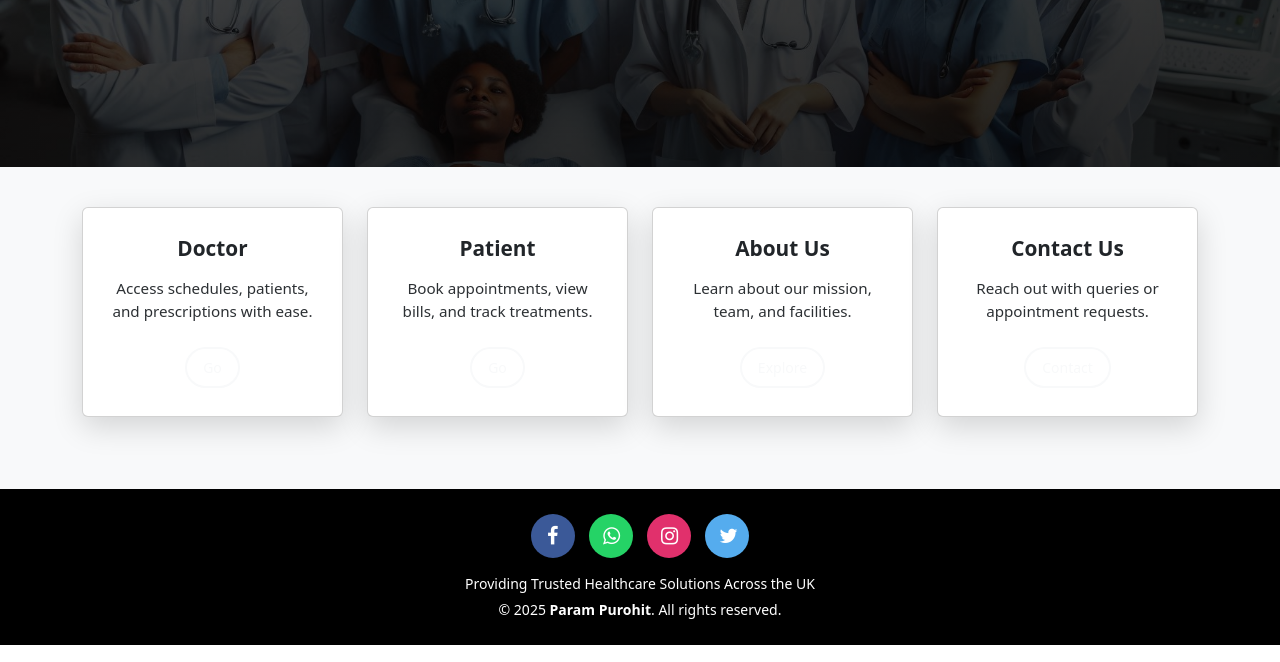
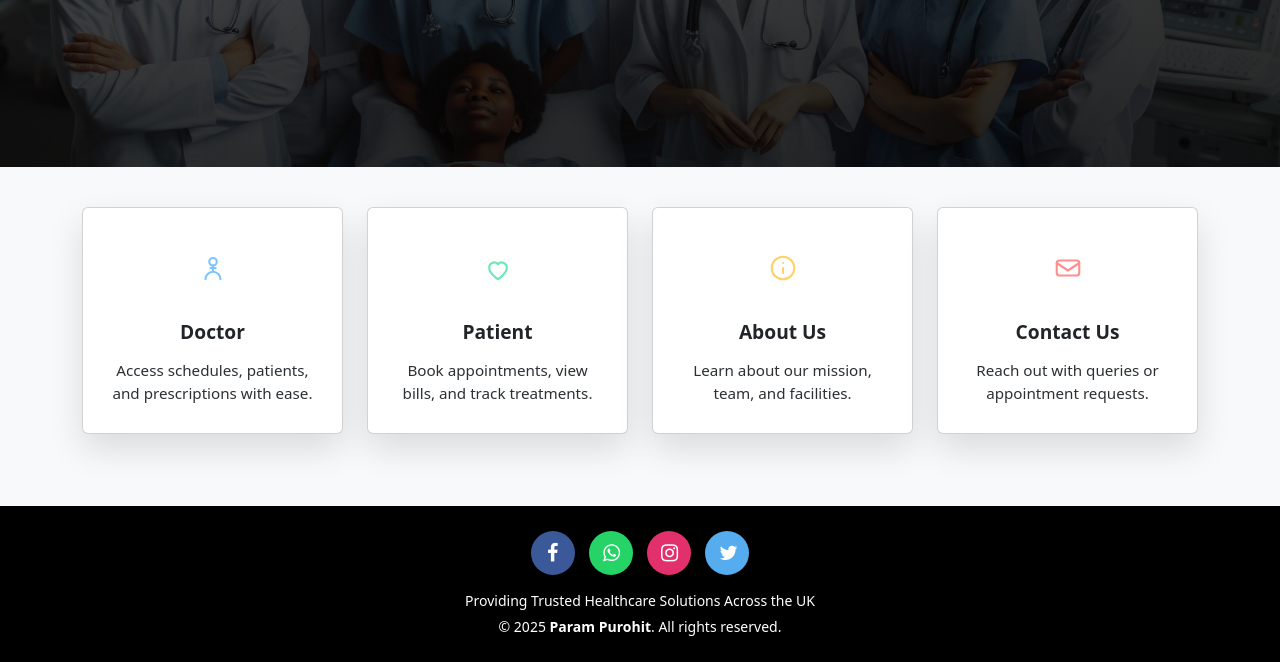
Before and after one commit to Purohit1999/hospital_management, a Django app: page / in a window 1280 px wide. Shown: the part 489-1151 px from the top of the page. Run offline with Django 3.2, Linux system fonts and the light colour scheme; some libraries are stand-ins or nearby versions.

Commit message:
Revamp hero and feature cards

```diff
--- a/static/style.css
+++ b/static/style.css
@@ -92,64 +92,102 @@ main {
   justify-content: center;
 }
 
-/* Base card styling */
+.feature-card-link {
+  display: block;
+  height: 100%;
+  text-decoration: none;
+  color: inherit;
+}
+
 .feature-card {
-  border: none;
+  --feature-accent: #ffffff;
   border-radius: 1.1rem;
-  box-shadow: 0 10px 30px rgba(0, 0, 0, 0.15);
-  transition: transform 0.2s ease, box-shadow 0.2s ease, translate 0.2s ease;
+  background: rgba(255, 255, 255, 0.15);
+  border: 1px solid rgba(255, 255, 255, 0.25);
+  box-shadow: 0 15px 35px rgba(0, 0, 0, 0.12);
+  backdrop-filter: blur(10px);
+  -webkit-backdrop-filter: blur(10px);
+  transition: transform 0.3s ease, box-shadow 0.3s ease, border-color 0.3s ease;
   color: #ffffff;
   height: 100%;
-  padding: 1.75rem 1.5rem;
-  max-width: 280px;
+  padding: 1.75rem 1.6rem;
+  max-width: 320px;
   margin: 0 auto;
+  cursor: pointer;
+  display: flex;
+  flex-direction: column;
+  text-align: center;
+}
+
+@supports not ((-webkit-backdrop-filter: blur(10px)) or (backdrop-filter: blur(10px))) {
+  .feature-card {
+    background: rgba(34, 34, 34, 0.75);
+  }
 }
 
 .feature-card .card-body {
-  text-align: center;
   padding: 0;
+  flex: 1;
+  display: flex;
+  flex-direction: column;
+  gap: 0.75rem;
 }
 
 .feature-card .card-title {
-  font-size: 1.3rem;
+  font-size: 1.2rem;
   font-weight: 600;
-  margin-bottom: 1rem;
+  margin-bottom: 0.5rem;
 }
 
 .feature-card .card-text {
   font-size: 0.95rem;
   opacity: 0.95;
-  margin-bottom: 1.75rem;
+  margin-bottom: 0;
 }
 
-/* Colourful backgrounds for each card (Doctor, Patient, About, Contact) */
-.feature-section .col-md-3:nth-child(1) .feature-card {
-  background: linear-gradient(135deg, #1e88e5, #1565c0); /* blue */
+.feature-card-icon {
+  width: 64px;
+  height: 64px;
+  border-radius: 50%;
+  border: 1px solid rgba(255, 255, 255, 0.35);
+  background: rgba(255, 255, 255, 0.08);
+  display: grid;
+  place-items: center;
+  margin: 0 auto 0.5rem;
+  color: var(--feature-accent);
 }
 
-.feature-section .col-md-3:nth-child(2) .feature-card {
-  background: linear-gradient(135deg, #43a047, #2e7d32); /* green */
+.feature-card-icon svg {
+  width: 30px;
+  height: 30px;
+  stroke: currentColor;
 }
 
-.feature-section .col-md-3:nth-child(3) .feature-card {
-  background: linear-gradient(135deg, #fb8c00, #ef6c00); /* orange */
+.feature-card-blue {
+  --feature-accent: #7bc4ff;
 }
 
-.feature-section .col-md-3:nth-child(4) .feature-card {
-  background: linear-gradient(135deg, #e53935, #c62828); /* red */
+.feature-card-green {
+  --feature-accent: #6ee7b7;
+}
+
+.feature-card-yellow {
+  --feature-accent: #ffd166;
+}
+
+.feature-card-red {
+  --feature-accent: #ff8f8f;
 }
 
 .feature-card:hover {
-  transform: translateY(-6px);
-  box-shadow: 0 16px 40px rgba(0, 0, 0, 0.25);
+  transform: translateY(-6px) scale(1.03);
+  box-shadow: 0 25px 45px rgba(0, 0, 0, 0.25);
+  border-color: rgba(255, 255, 255, 0.4);
 }
 
-/* Button inside cards */
-.feature-card .btn {
-  border-radius: 999px;
-  padding: 0.5rem 1.75rem;
-  font-weight: 500;
-  border-width: 2px;
+.feature-card-link:focus-visible .feature-card {
+  outline: 2px solid rgba(255, 255, 255, 0.75);
+  outline-offset: 4px;
 }
 
 /* ----------------------------------
--- a/templates/hospital/index.html
+++ b/templates/hospital/index.html
@@ -41,66 +41,84 @@
 
       <!-- Doctor -->
       <div class="col-md-6 col-lg-3">
+        <a class="feature-card-link" href="{% url 'doctor-dashboard' %}">
           <div class="card feature-card feature-card-blue h-100 text-center">
             <div class="card-body">
-            <h5 class="card-title mb-3">Doctor</h5>
-            <p class="card-text mb-4">
+              <span class="feature-card-icon" aria-hidden="true">
+                <svg viewBox="0 0 24 24" fill="none" stroke="currentColor" stroke-width="1.7" stroke-linecap="round" stroke-linejoin="round">
+                  <circle cx="12" cy="7" r="3"></circle>
+                  <path d="M6 21a6 6 0 0 1 12 0"></path>
+                  <path d="M12 10v4"></path>
+                  <path d="M10 12h4"></path>
+                </svg>
+              </span>
+              <h5 class="card-title mb-1">Doctor</h5>
+              <p class="card-text">
                 Access schedules, patients, and prescriptions with ease.
               </p>
-            <a href="{% url 'doctorlogin' %}"
-               class="btn btn-outline-light btn-sm rounded-pill px-3">
-              Go
-            </a>
             </div>
           </div>
+        </a>
       </div>
 
       <!-- Patient -->
       <div class="col-md-6 col-lg-3">
+        <a class="feature-card-link" href="{% url 'patient-dashboard' %}">
           <div class="card feature-card feature-card-green h-100 text-center">
             <div class="card-body">
-            <h5 class="card-title mb-3">Patient</h5>
-            <p class="card-text mb-4">
+              <span class="feature-card-icon" aria-hidden="true">
+                <svg viewBox="0 0 24 24" fill="none" stroke="currentColor" stroke-width="1.7" stroke-linecap="round" stroke-linejoin="round">
+                  <path d="M12 21s-7-4.5-7-9a4 4 0 0 1 7-3 4 4 0 0 1 7 3c0 4.5-7 9-7 9z"></path>
+                </svg>
+              </span>
+              <h5 class="card-title mb-1">Patient</h5>
+              <p class="card-text">
                 Book appointments, view bills, and track treatments.
               </p>
-            <a href="{% url 'patientlogin' %}"
-               class="btn btn-outline-light btn-sm rounded-pill px-3">
-              Go
-            </a>
             </div>
           </div>
+        </a>
       </div>
 
       <!-- About Us -->
       <div class="col-md-6 col-lg-3">
+        <a class="feature-card-link" href="{% url 'about-us' %}">
           <div class="card feature-card feature-card-yellow h-100 text-center">
             <div class="card-body">
-            <h5 class="card-title mb-3">About Us</h5>
-            <p class="card-text mb-4">
+              <span class="feature-card-icon" aria-hidden="true">
+                <svg viewBox="0 0 24 24" fill="none" stroke="currentColor" stroke-width="1.7" stroke-linecap="round" stroke-linejoin="round">
+                  <circle cx="12" cy="12" r="9"></circle>
+                  <path d="M12 8v.01"></path>
+                  <path d="M12 12v4"></path>
+                </svg>
+              </span>
+              <h5 class="card-title mb-1">About Us</h5>
+              <p class="card-text">
                 Learn about our mission, team, and facilities.
               </p>
-            <a href="{% url 'aboutus' %}"
-               class="btn btn-outline-light btn-sm rounded-pill px-3">
-              Explore
-            </a>
             </div>
           </div>
+        </a>
       </div>
 
       <!-- Contact Us -->
       <div class="col-md-6 col-lg-3">
+        <a class="feature-card-link" href="{% url 'contact-us' %}">
           <div class="card feature-card feature-card-red h-100 text-center">
             <div class="card-body">
-            <h5 class="card-title mb-3">Contact Us</h5>
-            <p class="card-text mb-4">
+              <span class="feature-card-icon" aria-hidden="true">
+                <svg viewBox="0 0 24 24" fill="none" stroke="currentColor" stroke-width="1.7" stroke-linecap="round" stroke-linejoin="round">
+                  <rect x="3" y="6" width="18" height="12" rx="2"></rect>
+                  <path d="m3 8 9 6 9-6"></path>
+                </svg>
+              </span>
+              <h5 class="card-title mb-1">Contact Us</h5>
+              <p class="card-text">
                 Reach out with queries or appointment requests.
               </p>
-            <a href="{% url 'contactus' %}"
-               class="btn btn-outline-light btn-sm rounded-pill px-3">
-              Contact
-            </a>
             </div>
           </div>
+        </a>
       </div>
 
     </div>
```
Lines whose indentation alone changed are shown as unchanged.
